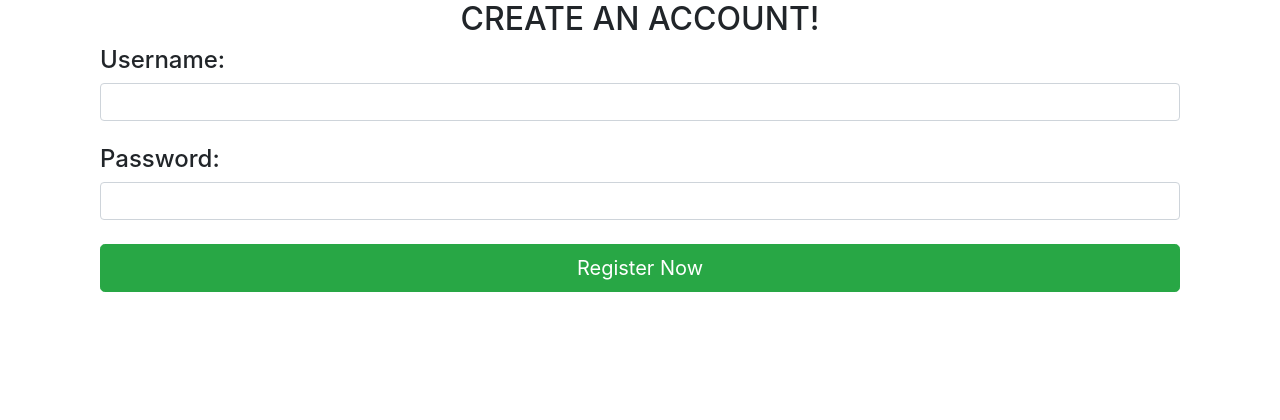
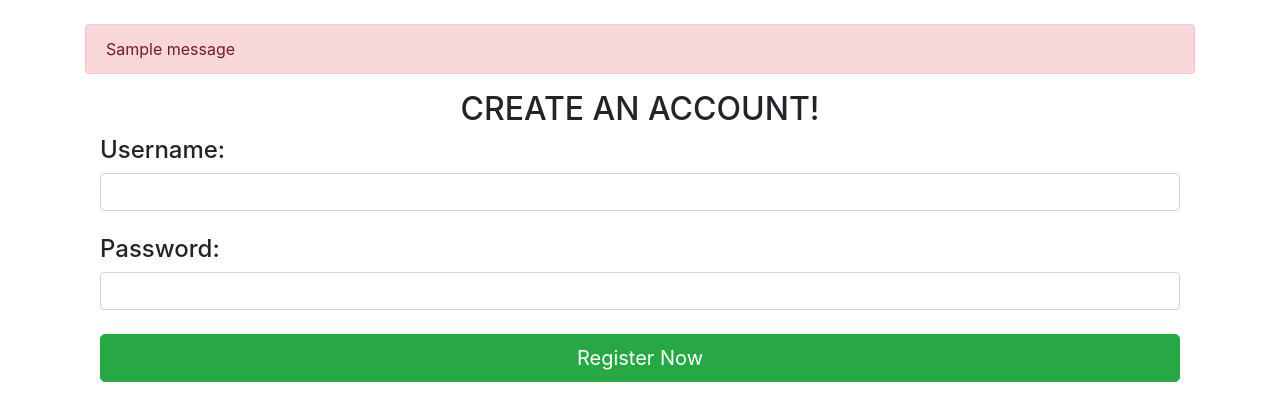
Before and after one commit to DanielGelfand/3Brown1White, a Flask app: page /register in a window 1280 px wide. Shown: the part 56-476 px from the top of the page. Run offline with Flask 2, Linux system fonts and the light colour scheme; tables that the repository leaves empty hold one stand-in row (values such as "Sample post"); one stand-in notice (Sample message) is shown; some libraries are stand-ins or nearby versions.

Commit message:
alert messages added

```diff
--- a/templates/login.html
+++ b/templates/login.html
@@ -4,6 +4,12 @@ Login
 {% endblock %}
 
 {% block body %}
+{% set msgs = get_flashed_messages() %}
+    {% for each in msgs %}
+    <br>
+    <div class="alert alert-danger" role="alert">{{each}} </div>
+
+{% endfor %}
 <form action="/auth" method="POST">
   <h2 class ="text-center">Login!</h2>
   <h4>Username:</h4> <input class = "form-control" type = "text" name = "user" required><br>
--- a/templates/register.html
+++ b/templates/register.html
@@ -5,6 +5,12 @@ Register
 {% endblock %}
 
 {% block body %}
+{% set msgs = get_flashed_messages() %}
+    {% for each in msgs %}
+    <br>
+    <div class="alert alert-danger" role="alert">{{each}} </div>
+
+{% endfor %}
    <div class="signup-form container">
 	<form action="/auth" method="POST">
     <h2 class ="text-center">CREATE AN ACCOUNT!</h2>
```
